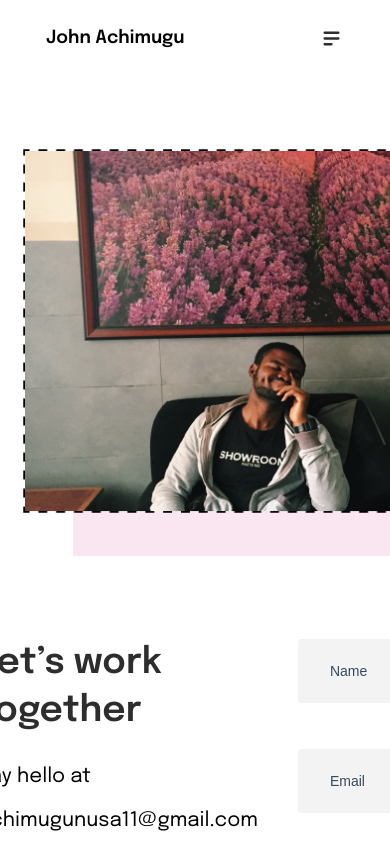
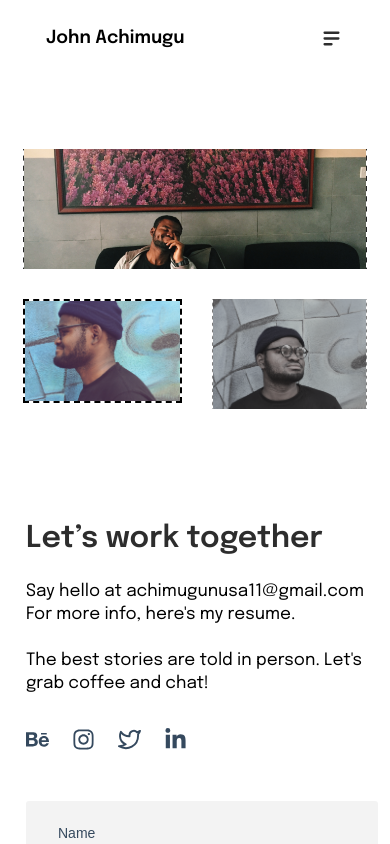
Before and after one commit to Ebubechi123/john-portfolio, a Next.js app: page /contact in a window 390 px wide. Built offline with nearby package versions, Linux system fonts and the light colour scheme.

Commit message:
Made contact page responsive

```diff
--- a/styles/contact.module.css
+++ b/styles/contact.module.css
@@ -80,7 +80,7 @@
   padding: 0px;
   margin: 0px;
   align-items: baseline;
-  justify-content:flex-end;
+  justify-content: flex-end;
 }
 
 .title_container {
@@ -136,3 +136,113 @@
 .lets_connect_icons ul li .icon:hover {
   color: #ffa0e5d6;
 }
+@media only screen and (max-width: 1187px) {
+  .top_section {
+    flex-direction: column;
+  }
+  .first_image_wrapper,
+  .second_image_wrapper {
+    width: 100%;
+  }
+  .first_image_wrapper .john2 {
+    width: 100%;
+    height: 300px;
+    object-fit: cover;
+  }
+  .first_image_wrapper::before {
+    display: none;
+  }
+  .second_image_wrapper {
+    width: 100%;
+    justify-content: space-between;
+    margin-top: 30px;
+    align-items: flex-start;
+  }
+
+  .second_image_wrapper .john3,
+  .john4 {
+    height: 200px;
+    object-fit: cover;
+    width: 45% !important;
+  }
+
+  .john4 {
+    height: 210px;
+    position: relative;
+    right: initial;
+    top: auto;
+  }
+}
+
+@media only screen and (max-width: 990px) {
+  .bottom_section {
+    padding: 23px 0px;
+  }
+}
+@media only screen and (max-width: 900px) {
+  .bottom_section {
+    padding: 3px;
+    flex-direction: column;
+  }
+  .lets_connect_text_wrapper {
+    line-height: 23px;
+  }
+  .form_section {
+    flex: 1;
+    margin-top: 30px;
+    justify-content: flex-start;
+  }
+}
+
+@media only screen and (max-width: 780px) {
+  .first_image_wrapper .john2 {
+    width: 100%;
+    height: 120px;
+    object-fit: cover;
+  }
+  .first_image_wrapper::before {
+    display: none;
+  }
+  .second_image_wrapper {
+    width: 100%;
+    justify-content: space-between;
+    margin-top: 30px;
+    align-items: flex-start;
+  }
+
+  .second_image_wrapper .john3,
+  .john4 {
+    height: 100px;
+    object-fit: cover;
+    width: 45% !important;
+  }
+
+  .john4 {
+    height: 110px;
+    position: relative;
+    right: initial;
+    top: auto;
+  }
+  .title_container h4 {
+    font-size: 30px;
+  }
+  .lets_connect_text_wrapper {
+    font-size: 17px;
+  }
+}
+
+@media only screen and (max-width: 680px) {
+  .first_image_wrapper .john2 {
+    width: 100%;
+    height: 220px;
+    object-fit: cover;
+  }
+}
+
+@media only screen and (max-width: 480px) {
+  .first_image_wrapper .john2 {
+    width: 100%;
+    height: 120px;
+    object-fit: cover;
+  }
+}
--- a/styles/form.module.css
+++ b/styles/form.module.css
@@ -82,3 +82,14 @@
     background: #d3d3d3;
     color: #2d2d2d;
 }
+
+/* Media query */
+
+@media only screen and (max-width:780px) {
+  .form{
+    width: 100%;
+  }
+  .submit{
+    font-size: 16px;
+  }
+}
```
